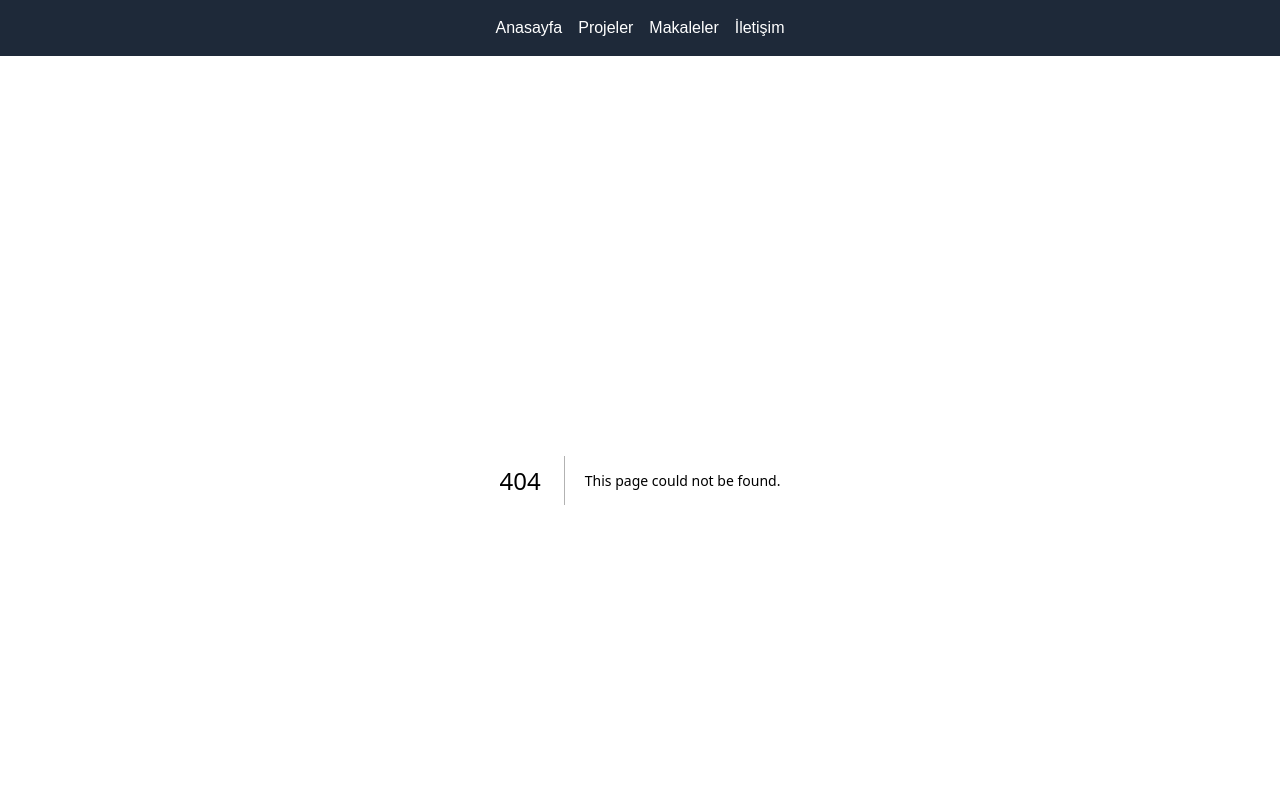
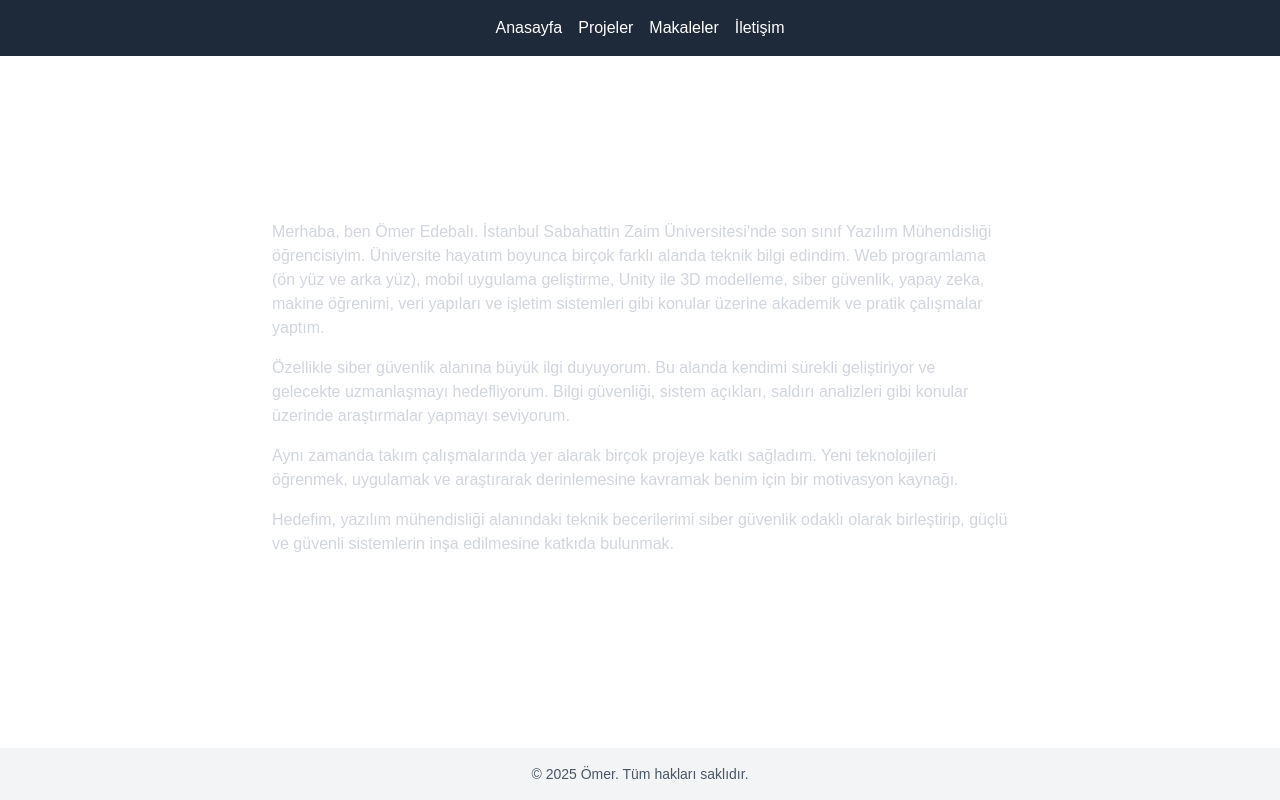
Before and after one commit to omeredebal/portfolio-blog, a Next.js app: page /about in a window 1280 px wide. Before the commit this address had no page. Shown: the top 800 px of the page. Built offline with nearby package versions, Linux system fonts and the light colour scheme.

Commit message:
Hakkımda (about) sayfası eklendi

```diff
--- /dev/null
+++ b/src/app/about/page.tsx
@@ -0,0 +1,30 @@
+export default function AboutPage() {
+  return (
+    <main className="max-w-3xl mx-auto py-20 px-4 text-white">
+      <h1 className="text-3xl font-bold mb-6">Hakkımda</h1>
+
+      <p className="mb-4 text-gray-300">
+        Merhaba, ben Ömer Edebalı. İstanbul Sabahattin Zaim Üniversitesi'nde son sınıf Yazılım Mühendisliği öğrencisiyim.
+        Üniversite hayatım boyunca birçok farklı alanda teknik bilgi edindim. Web programlama (ön yüz ve arka yüz),
+        mobil uygulama geliştirme, Unity ile 3D modelleme, siber güvenlik, yapay zeka, makine öğrenimi, veri yapıları
+        ve işletim sistemleri gibi konular üzerine akademik ve pratik çalışmalar yaptım.
+      </p>
+
+      <p className="mb-4 text-gray-300">
+        Özellikle siber güvenlik alanına büyük ilgi duyuyorum. Bu alanda kendimi sürekli geliştiriyor ve gelecekte
+        uzmanlaşmayı hedefliyorum. Bilgi güvenliği, sistem açıkları, saldırı analizleri gibi konular üzerinde araştırmalar
+        yapmayı seviyorum.
+      </p>
+
+      <p className="mb-4 text-gray-300">
+        Aynı zamanda takım çalışmalarında yer alarak birçok projeye katkı sağladım. Yeni teknolojileri öğrenmek, uygulamak
+        ve araştırarak derinlemesine kavramak benim için bir motivasyon kaynağı.
+      </p>
+
+      <p className="text-gray-300">
+        Hedefim, yazılım mühendisliği alanındaki teknik becerilerimi siber güvenlik odaklı olarak birleştirip,
+        güçlü ve güvenli sistemlerin inşa edilmesine katkıda bulunmak.
+      </p>
+    </main>
+  );
+}
```
